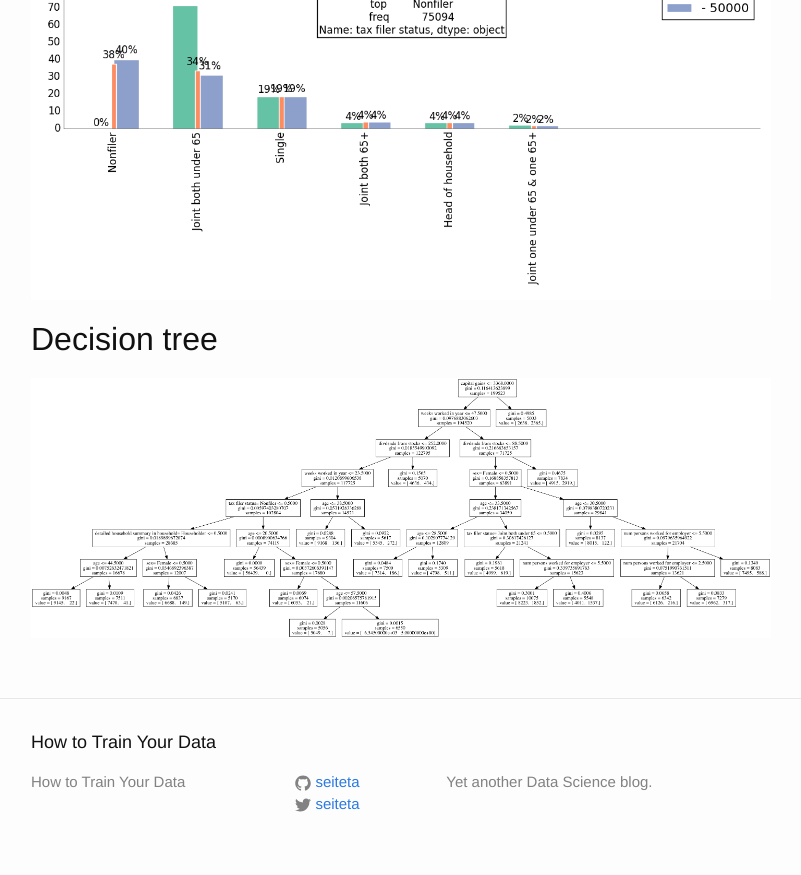
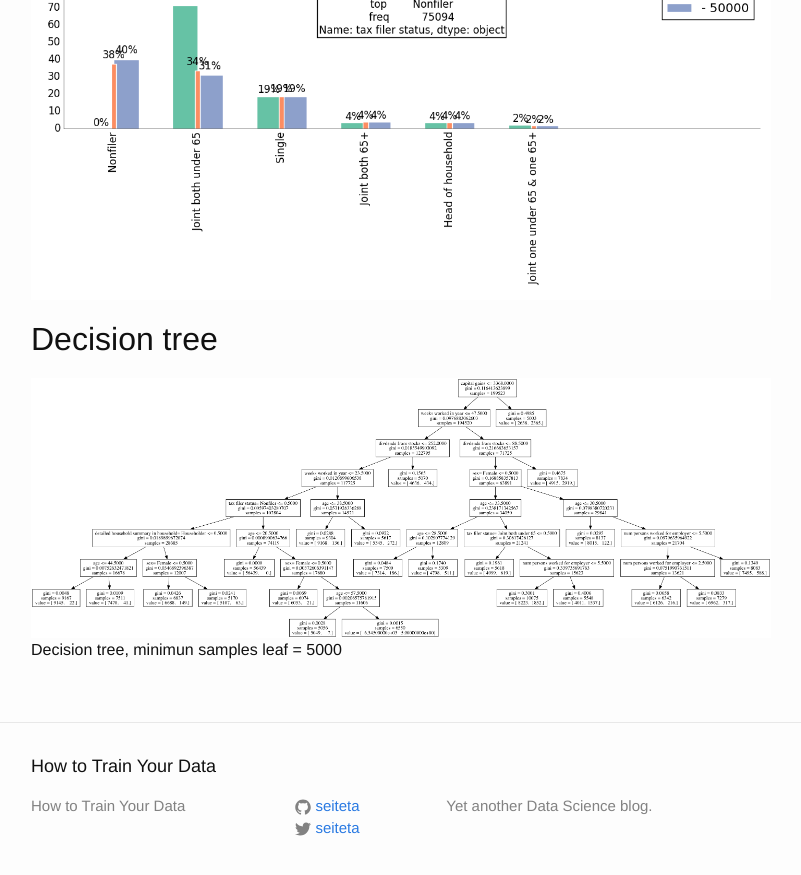
Before and after one commit to seiteta/seiteta.github.io_old, a Jekyll site: the page built from _posts/2014-12-03-census-income-test.md, in a window 1280 px wide and 900 px high, scrolled down 3421 px. Shown: the top 875 px of the window, without its empty margins (239-1040 px from the left). Built offline with Jekyll 4.4.1, drawn with Linux system fonts in a browser that asks for light colours.

Commit message:
Update 2014-12-03-census-income-test.md

```diff
--- a/_posts/2014-12-03-census-income-test.md
+++ b/_posts/2014-12-03-census-income-test.md
@@ -52,3 +52,4 @@ veterans benefits|0, 2
 ## Decision tree
 
 ![income-tree](/downloads/income-tree.png "Decision tree, minimun samples leaf = 5000")
+Decision tree, minimun samples leaf = 5000
```
